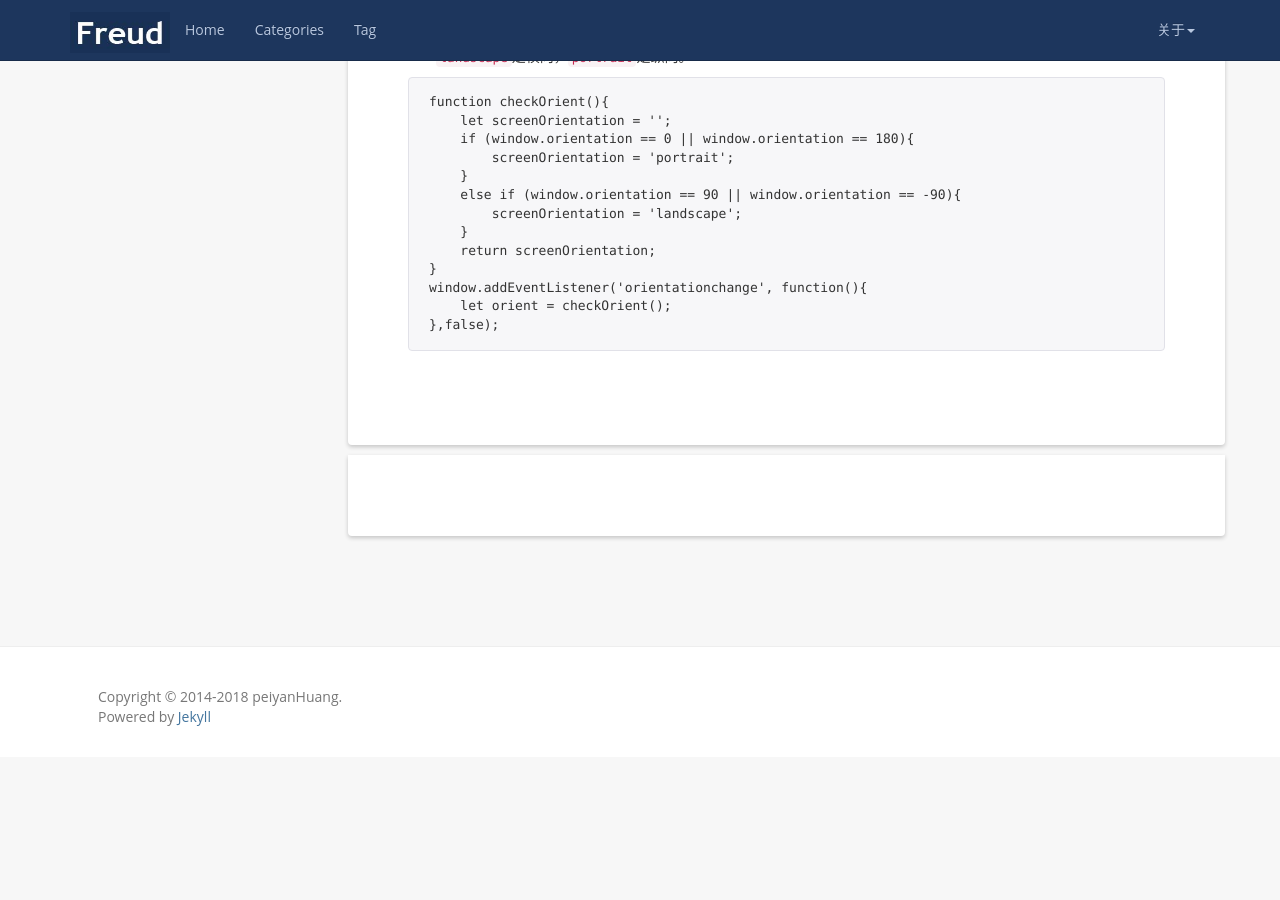
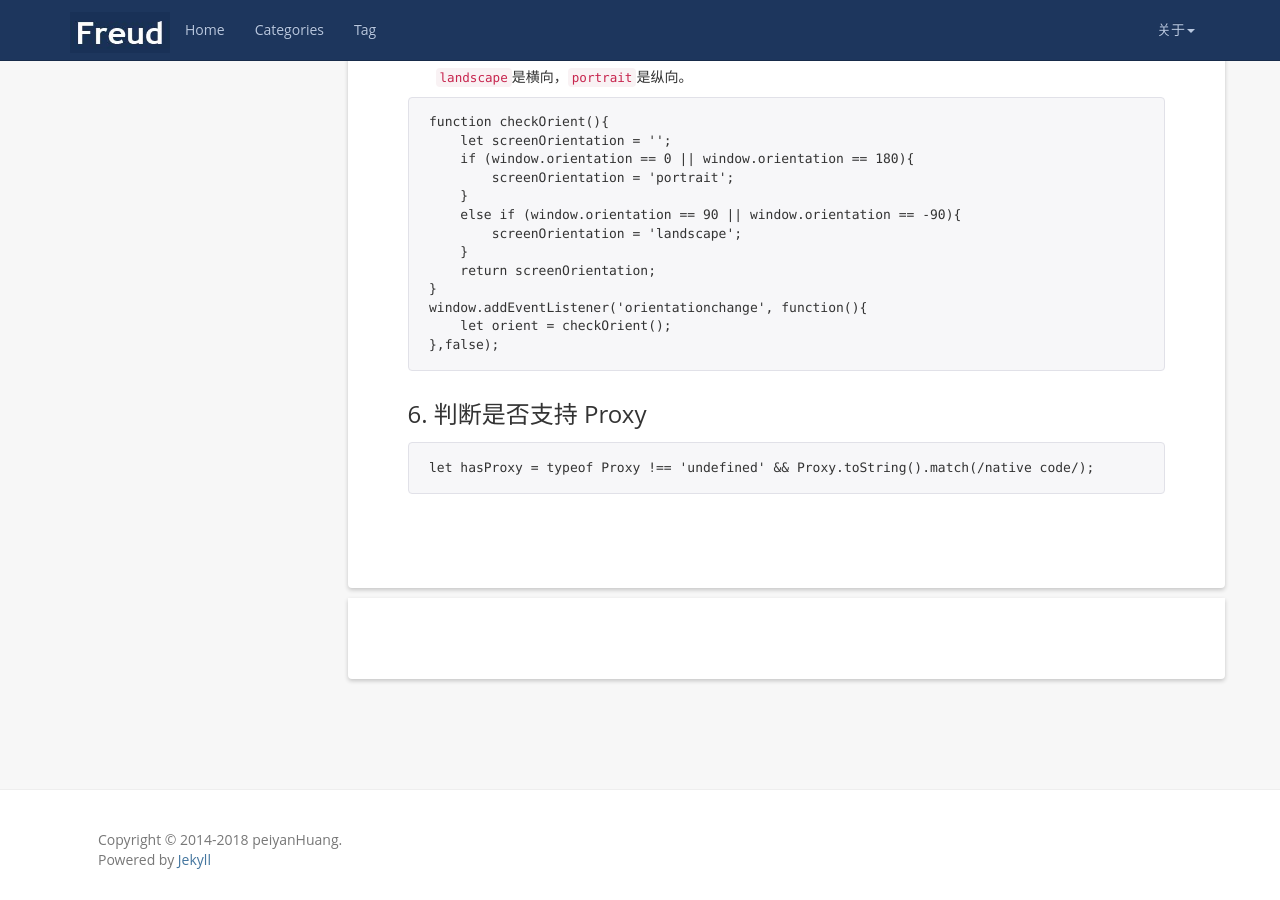
Before and after one commit to peiyanhuang/MyBlog, a Jekyll site: the page built from _posts/2016-09-29-html(2).md, in a window 1280 px wide and 900 px high, scrolled down 2247 px. Built offline with Jekyll 4.4.1, drawn with Linux system fonts in a browser that asks for light colours; nearby versions of some CDN libraries; before the commit the page ends 3004 px from its top, so only the background shows below that.

Commit message:
@update: add hasProxy

````diff
--- a/_posts/2016-09-29-html(2).md
+++ b/_posts/2016-09-29-html(2).md
@@ -112,3 +112,9 @@ window.addEventListener('orientationchange', function(){
     let orient = checkOrient();
 },false);
 ```
+
+### 6. 判断是否支持 Proxy
+
+```js
+let hasProxy = typeof Proxy !== 'undefined' && Proxy.toString().match(/native code/);
+```
````
